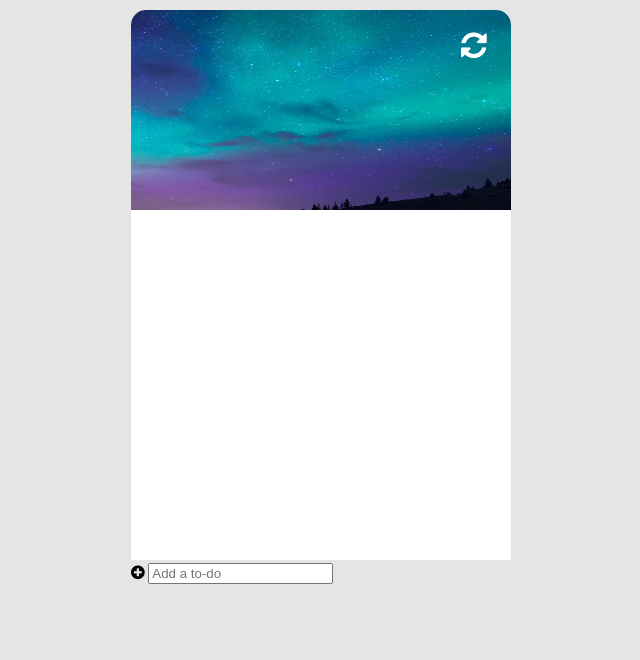
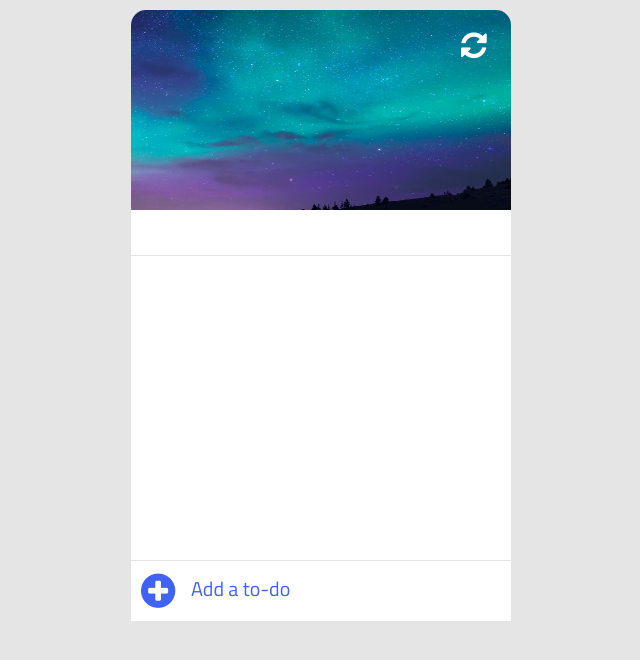
Before and after one commit to johnnysoutodev/learn_todo-list, a plain HTML site: page public/index.html in a window 1280 px wide. Shown: the whole page, without its empty margins (319-959 px from the left). Drawn offline with Linux system fonts and the light colour scheme; files whose address does not match are found by name.

Commit message:
Update index.html
ajustes finais da estrutura do app

```diff
--- a/public/index.html
+++ b/public/index.html
@@ -20,9 +20,15 @@
             <div id="date"></div>
         </div>
         <div class="content">
-            <ul id="list"></ul>
+            <ul id="list">
+                <li class="item">
+                    <!-- <i class="fa fa-circle-thin co" job="complete" id="0"></i>
+                    <p class="text">Drink Coffe</p>
+                    <i class="fa fa-trash-o de" job="delete" id="0"></i> -->
+                </li>
+            </ul>
         </div>
-        <div class="add-item">
+        <div class="add-to-do">
             <i class="fa fa-plus-circle" aria-hidden="true"></i>
             <input type="text" id="item" placeholder="Add a to-do">
         </div>
```
